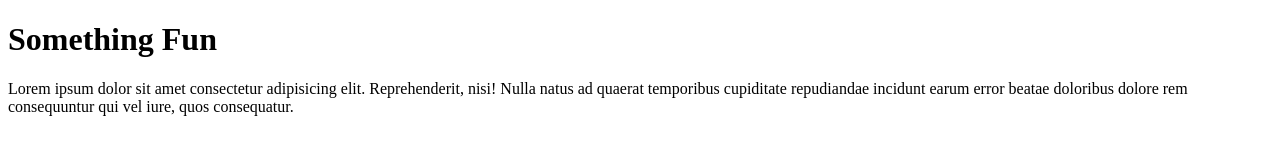
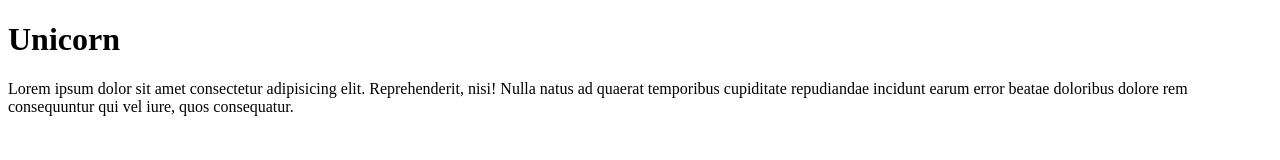
Before and after one commit to hunterdavis730/hunterdavis730.github.io, a plain HTML site: page index.html in a window 1280 px wide. Drawn offline with Linux system fonts and the light colour scheme.

Commit message:
fav animal

```diff
--- a/index.html
+++ b/index.html
@@ -7,7 +7,7 @@
     <title>Document</title>
 </head>
 <body>
-    <h1>Something Fun</h1>
+    <h1>Unicorn</h1>
     <p>Lorem ipsum dolor sit amet consectetur adipisicing elit. Reprehenderit, nisi! Nulla natus ad quaerat temporibus cupiditate repudiandae incidunt earum error beatae doloribus dolore rem consequuntur qui vel iure, quos consequatur.</p>
 </body>
 </html>
```
